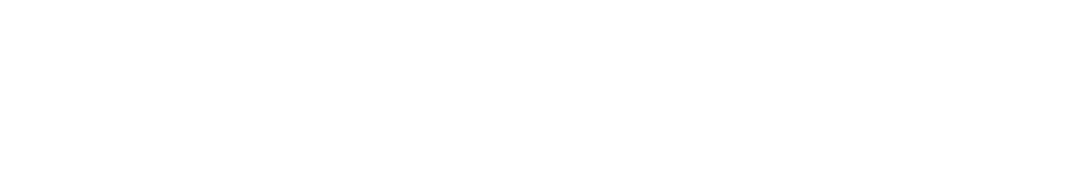
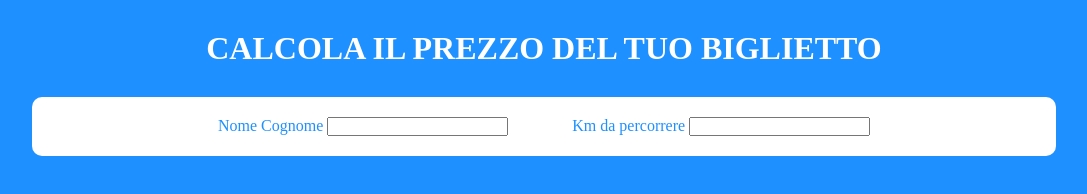
Before and after one commit to ValcanoverKarin/js-biglietto-treno-form, a plain HTML site: page index.html in a window 1280 px wide. Shown: the whole page, without its empty margins (96-1183 px from the left). Drawn offline with Linux system fonts and the light colour scheme.

Commit message:
titolo ,sfondo, generatore nome ,km

```diff
--- a/css/style.css
+++ b/css/style.css
@@ -0,0 +1,31 @@
+* {
+    margin: 0;
+    padding: 0;
+    box-sizing: border-box;
+}
+
+.wrapper{
+    background-color: dodgerblue;
+    width: 100%;
+    height: 100vh;
+    text-align: center;
+}
+
+h1{
+    color: white;
+    text-transform: uppercase;
+    padding: 30px;
+}
+
+.ticket_generator{
+    background-color: white;
+    width: 80%;
+    margin: auto;
+    border-radius: 10px;
+}
+
+.ticket_generator_section{
+    color:dodgerblue;
+    padding: 20px 30px 20px 30px;
+    display: inline-block;
+}
--- a/index.html
+++ b/index.html
@@ -10,7 +10,26 @@
 </head>
 <body>
 
+    <div class="wrapper">
 
+        <h1>calcola il prezzo del tuo biglietto</h1>
+
+        <!--ticket_generator-->
+        <div class ="ticket_generator">
+            <!--generator name-->
+            <div class="ticket_generator_section">
+                <label for="generator_name">Nome Cognome</label>
+                <input id="generator_name" type="text">
+            </div>
+
+            <!--generator km-->
+            <div class="ticket_generator_section">
+                <label for="generator_km">Km da percorrere</label>
+                <input id="generator_km" type="number">
+            </div>
+        </div>
+        <!--ticket_generator-->
+    </div>
 
     <script type="text/javascript" src="js/script.js"></script>
 </body>
```
